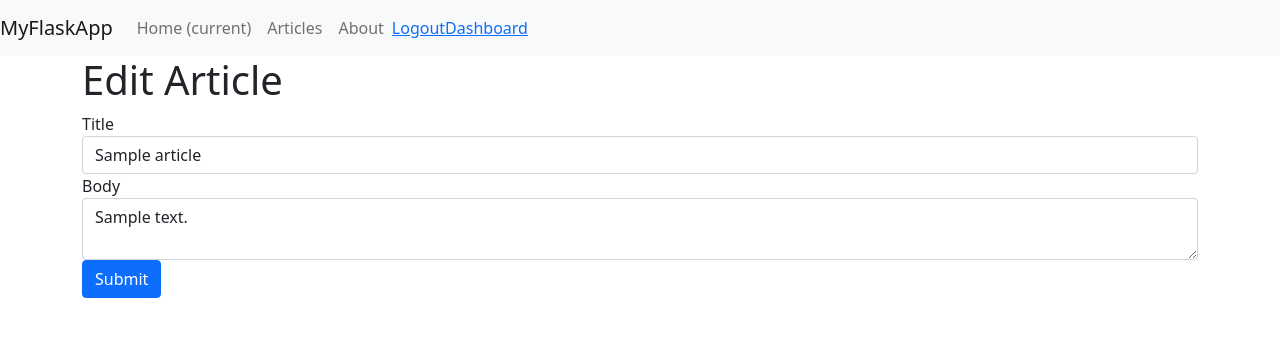
After one commit to hoss1shark/FirstFlaskApp, a Flask app: page /editarticle/1 in a window 1280 px wide. The commit adds this page. Shown: the top 337 px of the page. Run offline with Flask 2, Linux system fonts and the light colour scheme; the visitor is signed in with stand-in values (Sample User, id 1); tables that the repository leaves empty or names only in its code hold one stand-in row (values such as "Sample post"); some libraries are stand-ins or nearby versions.

Commit message:
finsh all functions

```diff
--- a/app.py
+++ b/app.py
@@ -59,7 +59,7 @@ def article(id):
 
 
 # setting addarticle form
-class AddArticleForm(Form):
+class ArticleForm(Form):
     title = StringField('Title', [validators.length(min=1, max=50)])
     body = TextAreaField('Body', [validators.length(min=4)])
 
@@ -156,11 +156,11 @@ def logout():
     flash("You have logged out sucessfully", 'success')
     return redirect(url_for('login'))
 
-
+#add article
 @app.route('/addarticle', methods=['GET', 'POST'])
 @isLoggedin
 def addArticle():
-    form = AddArticleForm(request.form)
+    form = ArticleForm(request.form)
     if request.method == 'POST' and form.validate():
         cur = mysql.connection.cursor()
         title = form.title.data
@@ -169,10 +169,45 @@ def addArticle():
         cur.execute("INSERT into articles(title,body,auther) value(%s,%s,%s)", (title, body, auther))
         mysql.connection.commit()
         cur.close()
-        flash("Article add successfulyy", 'success')
+        flash("Article add successfully", 'success')
         return redirect(url_for('dashboard'))
     return render_template('add_article.html', form=form)
+#Edit article
+@app.route('/editarticle/<string:id>', methods=['GET', 'POST'])
+@isLoggedin
+def editArticle(id):
+    cur = mysql.connection.cursor()
+    result = cur.execute("select * from articles where id=%s ",[id])
+    if result > 0 :
+        article = cur.fetchone()
+        cur.close()
+    form = ArticleForm(request.form)
+    form.title.data = article['title']
+    form.body.data = article['body']
+    if request.method == 'POST' and form.validate():
+        cur = mysql.connection.cursor()
+        title = request.form['title']
+        body = request.form['body']
+        cur.execute("update articles set title=%s,body=%s where id=%s",(title,body,id))
+        mysql.connection.commit()
+        cur.close()
+        flash("Article edited successfully", 'success')
+        return redirect(url_for('dashboard'))
+    return render_template('edit_article.html', form=form)
 
+#delete article
+@app.route('/deletearticle/<string:id>')
+@isLoggedin
+def deleteArticle(id):
+    cur= mysql.connection.cursor()
+    result = cur.execute("delete from articles where id =%s",id)
+    if result == 1:
+        mysql.connection.commit()
+        cur.close()
+        flash("Article deleted successfully", 'success')
+        return redirect(url_for('dashboard'))
+    print("error happend")
+    return redirect(url_for('dashboard'))
 
 if __name__ == '__main__':
     app.run()
--- a/templates/article.html
+++ b/templates/article.html
@@ -2,7 +2,7 @@
 {% block body %}
     <h1>{{ article.title }}</h1>
     <small>wrtien by {{ article.auther }} on {{ article.create_date }}</small>
-    <br>
+    <hr>
     <div>
         <p>{{ article.body |safe}}</p>
     </div>
--- a/templates/dashboard.html
+++ b/templates/dashboard.html
@@ -18,8 +18,8 @@
             <td>{{ article.title }}</td>
             <td>{{ article.auther }}</td>
             <td>{{ article.create_date }}</td>
-            <td><a href="edit_article/{{ article.id }}" class="btn btn-default pull right">Edit</a> </td>
-            <td><a href="#" class="btn btn-danger pull right">Delete</a></td>
+            <td><a href="/editarticle/{{ article.id }}" class="btn btn-default pull right">Edit</a> </td>
+            <td><a href="/deletearticle/{{ article.id }}" class="btn btn-danger pull right">Delete</a></td>
         </tr>
      {% endfor %}
   </table>
--- /dev/null
+++ b/templates/edit_article.html
@@ -0,0 +1,14 @@
+{% extends 'layout.html' %}
+{% block body %}
+  <h1>Edit Article </h1>
+  {% from "includes/_formhelpers.html" import render_field %}
+  <form method="POST" action="">
+    <div class="form-group">
+      {{ render_field(form.title, class_="form-control") }}
+    </div>
+    <div class="form-group">
+      {{ render_field(form.body, class_="form-control", id="editor") }}
+    </div>
+    <p><input class="btn btn-primary" type="submit" value="Submit">
+  </form>
+{% endblock %}
--- a/templates/includes/navBar.html
+++ b/templates/includes/navBar.html
@@ -15,7 +15,7 @@
         <a class="nav-link" href="/aboutus">About</a>
         </li>
     </ul>
-    <ul class="navbar-nav ml-auto">
+    <ul class="navbar-nav ml-auto ">
       {% if session.logged_in %}
           <li><a href="/logout">Logout </a></li>
           <li><a href="/dashboard">Dashboard</a></li>
```
